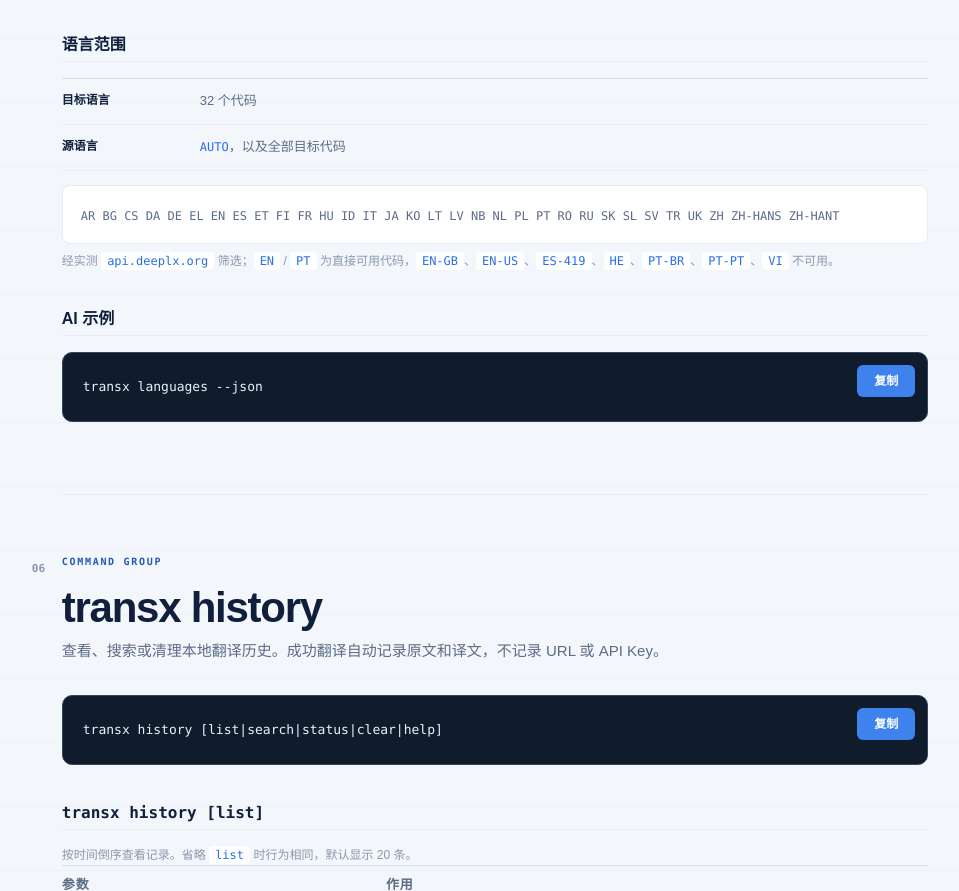
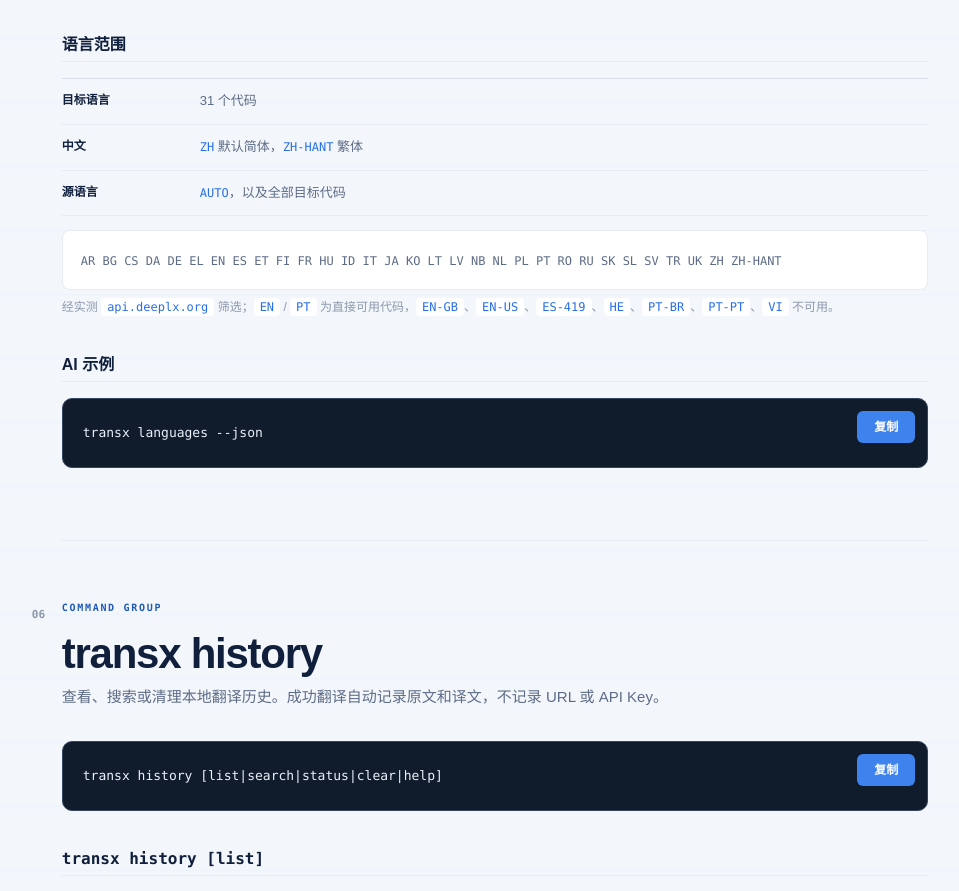
Before and after one commit to GuSheng107/transx-cli, a website: page docs/docs.html in a window 1280 px wide. Shown: the part 3347-4238 px from the top of the page, without its empty margins (275-1234 px from the left). Drawn offline with Linux system fonts and the light colour scheme.

Commit message:
精简中文语言代码并移除测试目录
目标语言精简为 31 个：ZH 默认简体、ZH-HANT 繁体，移除冗余的 ZH-HANS；按维护方决定移除 test 目录与 test 脚本，CI 和 README 同步调整；package.json 移除 tsx 依赖

```diff
--- a/docs/docs.html
+++ b/docs/docs.html
@@ -122,10 +122,11 @@
           </div>
           <h3 class="sub-h">语言范围</h3>
           <div class="language-summary">
-            <div><strong>目标语言</strong><span>32 个代码</span></div>
+            <div><strong>目标语言</strong><span>31 个代码</span></div>
+            <div><strong>中文</strong><span><code>ZH</code> 默认简体，<code>ZH-HANT</code> 繁体</span></div>
             <div><strong>源语言</strong><span><code>AUTO</code>，以及全部目标代码</span></div>
           </div>
-          <div class="language-codes"><code>AR BG CS DA DE EL EN ES ET FI FR HU ID IT JA KO LT LV NB NL PL PT RO RU SK SL SV TR UK ZH ZH-HANS ZH-HANT</code></div>
+          <div class="language-codes"><code>AR BG CS DA DE EL EN ES ET FI FR HU ID IT JA KO LT LV NB NL PL PT RO RU SK SL SV TR UK ZH ZH-HANT</code></div>
           <p class="doc-note">经实测 <code>api.deeplx.org</code> 筛选；<code>EN</code> / <code>PT</code> 为直接可用代码，<code>EN-GB</code>、<code>EN-US</code>、<code>ES-419</code>、<code>HE</code>、<code>PT-BR</code>、<code>PT-PT</code>、<code>VI</code> 不可用。</p>
           <h3 class="sub-h">AI 示例</h3>
           <div class="cmd-block"><code id="example-languages">transx languages --json</code><button type="button" class="copy-btn" data-copy="example-languages" aria-label="复制 languages 示例">复制</button></div>
--- a/package.json
+++ b/package.json
@@ -16,8 +16,7 @@
   "scripts": {
     "build": "tsc -p tsconfig.json",
     "check": "tsc -p tsconfig.json --noEmit",
-    "test": "tsx --test test/run-tests.ts",
-    "prepack": "npm run build && npm test"
+    "prepack": "npm run build"
   },
   "keywords": [
     "deeplx-compatible",
@@ -40,7 +39,6 @@
   },
   "devDependencies": {
     "@types/node": "^22.0.0",
-    "tsx": "^4.0.0",
     "typescript": "^5.0.0"
   }
 }
--- a/src/languages.ts
+++ b/src/languages.ts
@@ -3,8 +3,9 @@
   name: string;
 }
 
-// deeplx.org 特供版：经实测 api.deeplx.org 支持的 32 个目标语言代码。
+// deeplx.org 特供版：经实测 api.deeplx.org 支持的 31 个目标语言代码。
 // EN、PT 为直接可用代码；EN-GB、EN-US、ES-419、HE、PT-BR、PT-PT、VI 不可用，已剔除。
+// ZH 默认简体，ZH-HANT 繁体，不再单独保留 ZH-HANS。
 export const TARGET_LANGUAGES: readonly SupportedLanguage[] = [
   { code: "AR", name: "阿拉伯语" },
   { code: "BG", name: "保加利亚语" },
@@ -36,7 +37,6 @@
   { code: "TR", name: "土耳其语" },
   { code: "UK", name: "乌克兰语" },
   { code: "ZH", name: "中文（默认简体）" },
-  { code: "ZH-HANS", name: "简体中文" },
   { code: "ZH-HANT", name: "繁体中文" },
 ] as const;
 
```
Also changed, not shown: .github/workflows/ci.yml, README.md.
